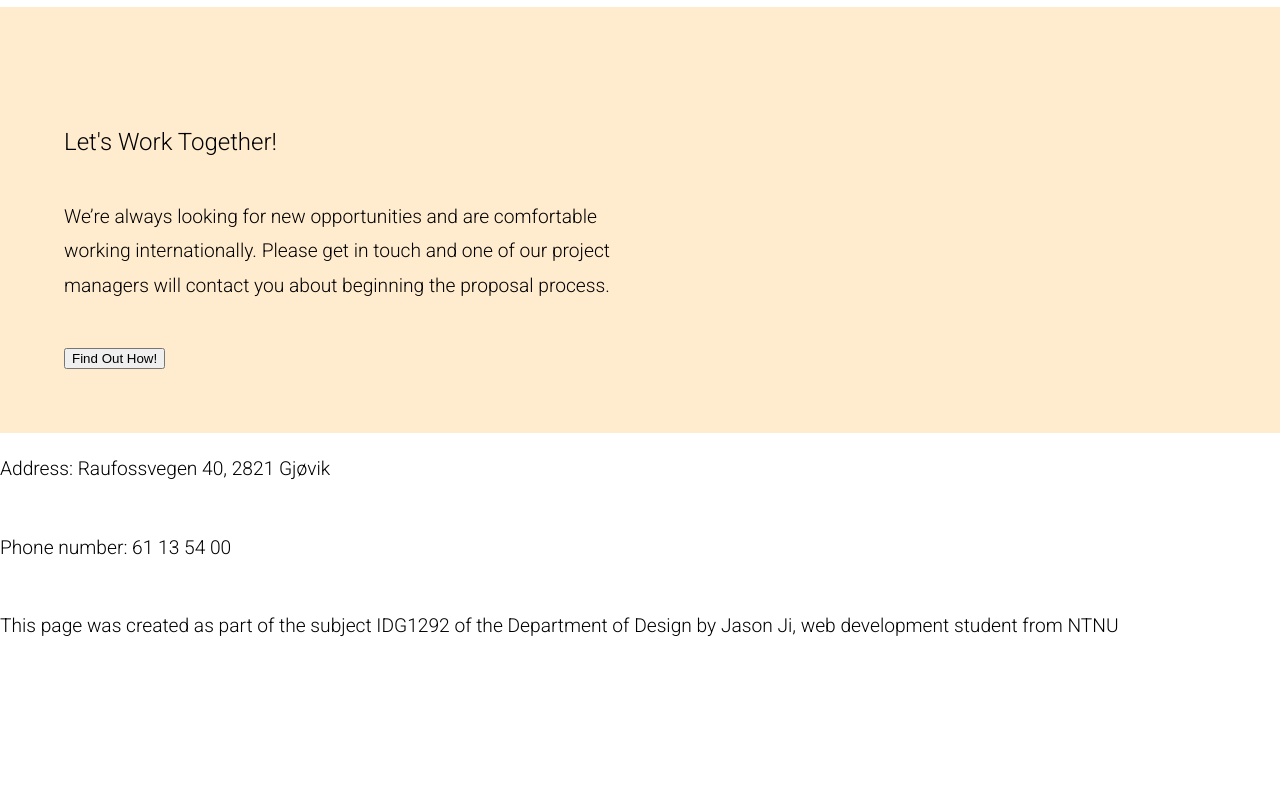
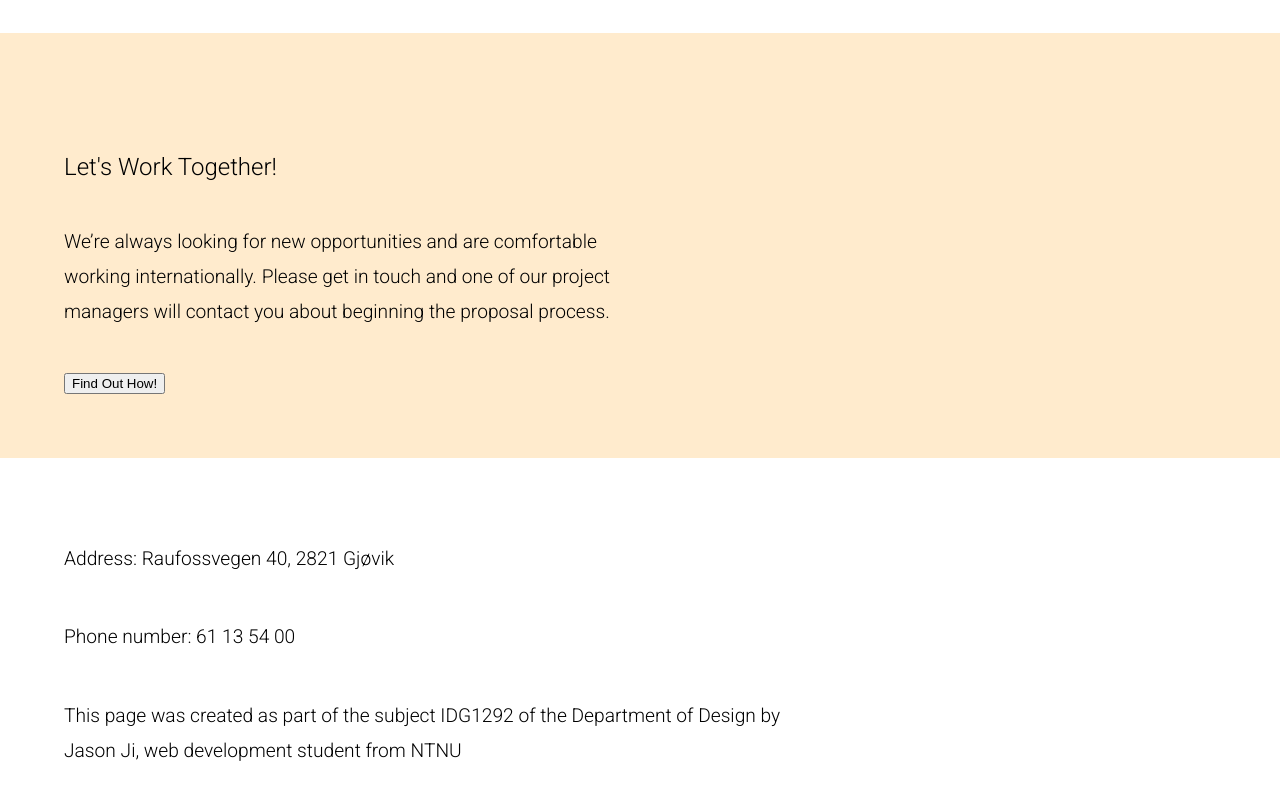
Before and after one commit to kjottkake/UNpublichealthgoals, a plain HTML site: page index.html in a window 1280 px wide. Shown: the part 2011-2811 px from the top of the page. Before the commit the page ends 2699 px from the top, so only its background shows below. Drawn offline with Linux system fonts and the light colour scheme.

Commit message:
formatted footer

```diff
--- a/index.html
+++ b/index.html
@@ -52,7 +52,8 @@
         <p>Address: Raufossvegen 40, 2821 Gjøvik</p>
         <p>Phone number: 61 13 54 00</p>
         <p>This page was created as part of the subject IDG1292 of the Department of Design by
-        Jason Ji, web development student from NTNU</p>
+
+        <a href="https://github.com/kjottkake" style="padding: 0;">Jason Ji</a>, web development student from NTNU</p>
     </footer>
 </body>
 </html>
--- a/style/style.css
+++ b/style/style.css
@@ -39,6 +39,12 @@ h1 {
     padding-bottom: 5%;
 }
 
+footer {
+    padding-top: 5%;
+    padding-left: 5%;
+    width: 60%;
+}
+
 /* index */
 #title {
     width: 60%;
@@ -67,6 +73,7 @@ section {
     width: 80%;
     padding-top: 5%;
     padding-left: 5%;
+    padding-bottom: 2%;
 }
 
 h2 {
```
